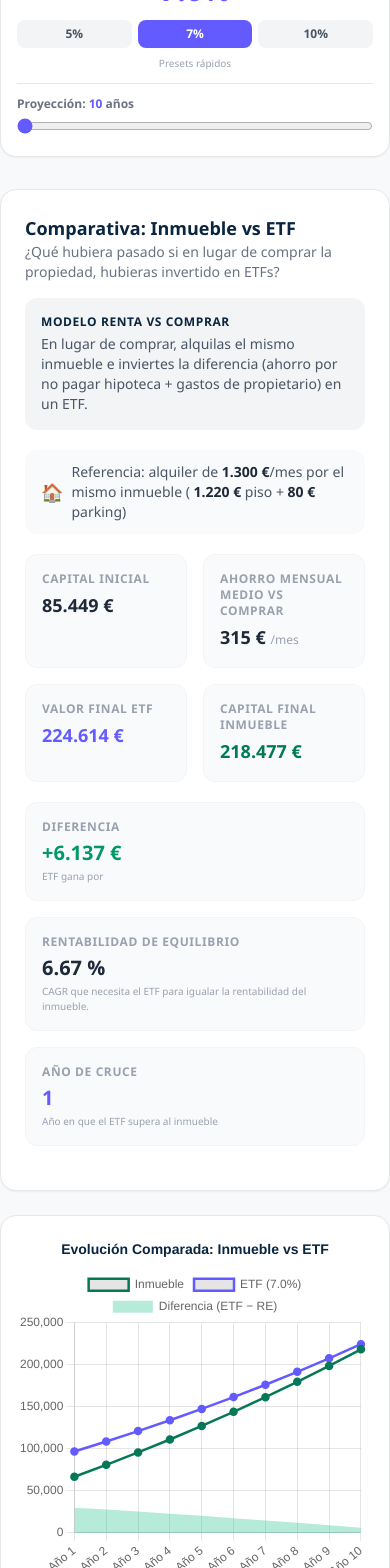
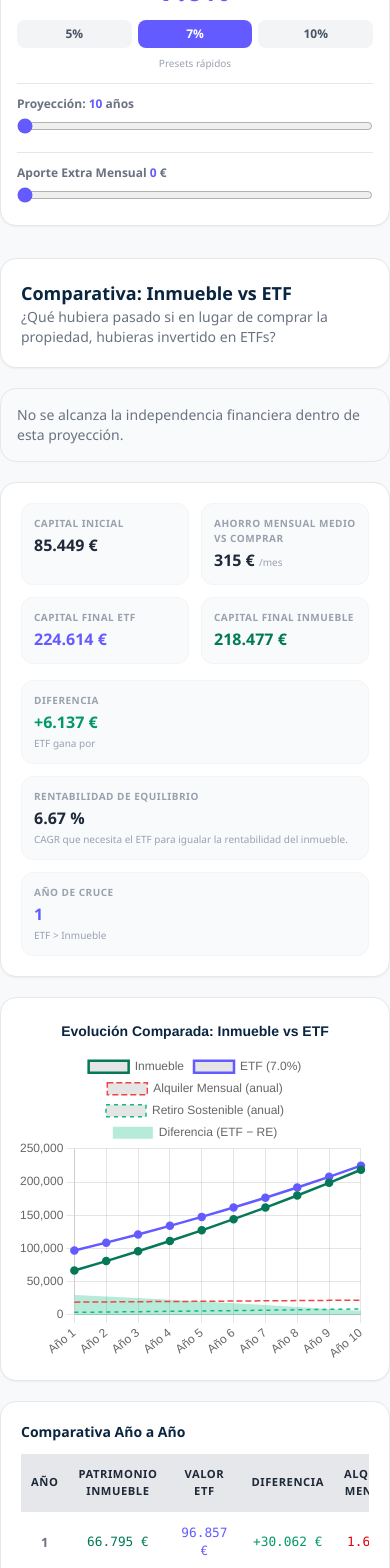
Before and after one commit to asblanco/real-state-simulator, a SvelteKit app: page /etf in a window 390 px wide. Shown: the part 432-2000 px from the top of the page. Built offline with nearby package versions, Linux system fonts and the light colour scheme.

Commit message:
feat: add FI year metric, extra monthly contribution, and ETF page redesign

```diff
--- a/src/lib/constants.ts
+++ b/src/lib/constants.ts
@@ -17,6 +17,8 @@ export const ETF_CAGR_DEFAULT = 0.07;
 export const ETF_CAGR_MIN = 0.01;
 export const ETF_CAGR_MAX = 0.15;
 
+export const SWR_RATE = 0.04; // Safe withdrawal rate (4% rule, Trinity Study)
+
 import type { InputParams } from "./types";
 
 export const DEFAULT_PARAMS: InputParams = {
@@ -33,5 +35,6 @@ export const DEFAULT_PARAMS: InputParams = {
   hausgeldTotal: HAUSGELD_TOTAL,
   useFlatRate: false,
   reservaImprevistos: 100,
+  extraMonthlyContribution: 0,
   years: YEARS_DEFAULT,
 };
--- a/src/lib/etf-calculator.ts
+++ b/src/lib/etf-calculator.ts
@@ -1,5 +1,5 @@
 import type { InputParams, YearData, SummaryData, PurchaseCosts, EtfComparison, EtfYearData } from "./types";
-import { MONTHS_PER_YEAR } from "./constants";
+import { MONTHS_PER_YEAR, SWR_RATE } from "./constants";
 
 function etfFutureValue(
   initialCapital: number,
@@ -24,7 +24,7 @@ function computeMonthlyCashflows(
       const ingresoAlquiler = y.mensualPiso + y.mensualParking + y.umlageMensual;
       const costePropietario = y.hipotecaMensual + params.hausgeldTotal + params.reservaImprevistos;
       const diff = costePropietario - ingresoAlquiler;
-      cashflows.push(diff);
+      cashflows.push(diff + params.extraMonthlyContribution);
     }
   }
   return cashflows;
@@ -63,11 +63,15 @@ export function computeEtfComparison(
     etfValue = etfValue * (1 + monthlyRate) + monthlyCashflows[m];
     if ((m + 1) % MONTHS_PER_YEAR === 0) {
       const yearIdx = (m + 1) / MONTHS_PER_YEAR - 1;
+      const monthlyRentAtYear = years[yearIdx].ingresoWarmMensual;
+      const sustainableWithdrawal = etfValue * SWR_RATE / MONTHS_PER_YEAR;
       yearByYear.push({
         year: yearIdx + 1,
         etfValue: Math.round(etfValue),
         reTotalWealth: computeReWealthAtYear(params, years, yearIdx),
         monthlyContribution: Math.round(monthlyCashflows[m]),
+        monthlyRentAtYear: Math.round(monthlyRentAtYear),
+        sustainableWithdrawal: Math.round(sustainableWithdrawal),
       });
     }
   }
@@ -79,6 +83,16 @@ export function computeEtfComparison(
   for (const yy of yearByYear) {
     if (yy.etfValue >= yy.reTotalWealth) {
       crossoverYear = yy.year;
+      break;
+    }
+  }
+
+  let fiYear: number | null = null;
+  let fiMonthlyIncome = 0;
+  for (const yy of yearByYear) {
+    if (yy.sustainableWithdrawal >= yy.monthlyRentAtYear) {
+      fiYear = yy.year;
+      fiMonthlyIncome = yy.sustainableWithdrawal;
       break;
     }
   }
@@ -111,6 +125,8 @@ export function computeEtfComparison(
     gap: etfFinalValue - reFinalWealth,
     breakevenCagr,
     crossoverYear,
+    fiYear,
+    fiMonthlyIncome,
     yearByYear,
     scenario5: scenarioRate(0.05),
     scenario7: scenarioRate(0.07),
--- a/src/lib/locales/de.json
+++ b/src/lib/locales/de.json
@@ -163,7 +163,17 @@
   "etf.etf_value": "ETF-Wert",
   "etf.table_gap": "Differenz",
   "etf.avg_monthly_saving": "Durchschnittliche monatliche Ersparnis vs Kauf",
+  "etf.crossover": "Schnittpunkt-Jahr",
+  "etf.extra_contribution": "Zusätzlicher Monatsbeitrag",
 
   "etf.model_desc": "Miete vs Kauf Modell",
-  "etf.model_detail": "Statt zu kaufen, mieten Sie dieselbe Immobilie und investieren die Differenz (Einsparungen durch keine Hypothek + Eigentümerkosten) in einen ETF."
+  "etf.model_detail": "Statt zu kaufen, mieten Sie dieselbe Immobilie und investieren die Differenz (Einsparungen durch keine Hypothek + Eigentümerkosten) in einen ETF.",
+
+  "etf.fi_title": "Finanzielle Freiheit",
+  "etf.fi_year": "Jahr {year}",
+  "etf.fi_income": "{income} €/Monat nachhaltig",
+  "etf.fi_desc": "Ab Jahr {year} generiert Ihr ETF-Portfolio genügend passives Einkommen, um die Miete auf unbestimmte Zeit zu decken — ohne weitere Einzahlungen.",
+  "etf.fi_not_reached": "Finanzielle Freiheit innerhalb dieses Prognosezeitraums nicht erreicht.",
+  "etf.monthly_rent": "Monatsmiete",
+  "etf.sustainable_withdrawal": "Nachhaltige Entnahme"
 }
--- a/src/lib/locales/en.json
+++ b/src/lib/locales/en.json
@@ -163,7 +163,17 @@
   "etf.etf_value": "ETF Value",
   "etf.table_gap": "Gap",
   "etf.avg_monthly_saving": "Avg Monthly Savings vs Buying",
+  "etf.crossover": "Crossover Year",
+  "etf.extra_contribution": "Extra Monthly Contribution",
 
   "etf.model_desc": "Rent vs Buy Model",
-  "etf.model_detail": "Instead of buying, you rent the same property and invest the difference (savings from not paying mortgage + ownership costs) in an ETF."
+  "etf.model_detail": "Instead of buying, you rent the same property and invest the difference (savings from not paying mortgage + ownership costs) in an ETF.",
+
+  "etf.fi_title": "Financial Independence",
+  "etf.fi_year": "Year {year}",
+  "etf.fi_income": "{income} €/month sustainable",
+  "etf.fi_desc": "From year {year}, your ETF portfolio generates enough passive income to cover the rent indefinitely — no more contributions needed.",
+  "etf.fi_not_reached": "Financial independence not reached within this projection period.",
+  "etf.monthly_rent": "Monthly Rent",
+  "etf.sustainable_withdrawal": "Sustainable W/drawal"
 }
--- a/src/lib/locales/es.json
+++ b/src/lib/locales/es.json
@@ -163,7 +163,17 @@
   "etf.etf_value": "Valor ETF",
   "etf.table_gap": "Diferencia",
   "etf.avg_monthly_saving": "Ahorro Mensual Medio vs Comprar",
+  "etf.crossover": "Año de Cruce",
+  "etf.extra_contribution": "Aporte Extra Mensual",
 
   "etf.model_desc": "Modelo Renta vs Comprar",
-  "etf.model_detail": "En lugar de comprar, alquilas el mismo inmueble e inviertes la diferencia (ahorro por no pagar hipoteca + gastos de propietario) en un ETF."
+  "etf.model_detail": "En lugar de comprar, alquilas el mismo inmueble e inviertes la diferencia (ahorro por no pagar hipoteca + gastos de propietario) en un ETF.",
+
+  "etf.fi_title": "Independencia Financiera",
+  "etf.fi_year": "Año {year}",
+  "etf.fi_income": "{income} €/mes sostenibles",
+  "etf.fi_desc": "Desde el año {year}, tu cartera de ETFs genera ingresos pasivos suficientes para cubrir el alquiler indefinidamente — sin necesidad de seguir aportando.",
+  "etf.fi_not_reached": "No se alcanza la independencia financiera dentro de esta proyección.",
+  "etf.monthly_rent": "Alquiler Mensual",
+  "etf.sustainable_withdrawal": "Retiro Sostenible"
 }
--- a/src/lib/types.ts
+++ b/src/lib/types.ts
@@ -12,6 +12,7 @@ export interface InputParams {
   hausgeldTotal: number;
   useFlatRate: boolean;
   reservaImprevistos: number;
+  extraMonthlyContribution: number;
   years: number;
 }
 
@@ -67,6 +68,8 @@ export interface EtfYearData {
   etfValue: number;
   reTotalWealth: number;
   monthlyContribution: number;
+  monthlyRentAtYear: number;
+  sustainableWithdrawal: number;
 }
 
 export interface EtfComparison {
@@ -76,6 +79,8 @@ export interface EtfComparison {
   gap: number;
   breakevenCagr: number;
   crossoverYear: number | null;
+  fiYear: number | null;
+  fiMonthlyIncome: number;
   yearByYear: EtfYearData[];
   scenario5: number;
   scenario7: number;
--- a/src/routes/+layout.svelte
+++ b/src/routes/+layout.svelte
@@ -63,6 +63,13 @@
         <label class="block text-xs font-semibold text-gray-500 mb-1">{$t("slider.anos_proyeccion")} <span class="text-[#635BFF] font-bold">{$params.years}</span> {$t("slider.anos")}</label>
         <input type="range" min="10" max="30" step="1" value={$params.years}
           oninput={(e) => updateParam("years", parseInt(e.target.value))}
+          class="w-full accent-[#635BFF]">
+      </div>
+
+      <div class="pt-3 mt-3 border-t border-gray-200">
+        <label class="block text-xs font-semibold text-gray-500 mb-1">{$t("etf.extra_contribution")} <span class="text-[#635BFF] font-bold">{$params.extraMonthlyContribution}</span> €</label>
+        <input type="range" min="0" max="2000" step="50" value={$params.extraMonthlyContribution}
+          oninput={(e) => updateParam("extraMonthlyContribution", parseFloat(e.target.value))}
           class="w-full accent-[#635BFF]">
       </div>
     </aside>
--- a/src/routes/etf/+page.svelte
+++ b/src/routes/etf/+page.svelte
@@ -12,92 +12,100 @@
     return (n * 100).toFixed(2) + " %";
   }
 
+  function ti(key: string, vars: Record<string, string | number>): string {
+    let s = $t(key);
+    for (const [k, v] of Object.entries(vars)) {
+      s = s.replace(`{${k}}`, String(v));
+    }
+    return s;
+  }
+
   let diffData = $derived($etfComparison.yearByYear.map(y => y.etfValue - y.reTotalWealth));
   let gapColors = $derived(diffData.map(v => v >= 0 ? "rgba(16, 185, 129, 0.3)" : "rgba(239, 68, 68, 0.3)"));
-  let referenciaAlquiler = $derived($params.alquilerInicialPiso + $params.alquilerInicialParking);
+  let annualRentData = $derived($etfComparison.yearByYear.map(y => y.monthlyRentAtYear * 12));
+  let annualSwData = $derived($etfComparison.yearByYear.map(y => y.sustainableWithdrawal * 12));
 </script>
 
-<div class="space-y-6 pb-12">
+<div class="space-y-5 pb-12">
   <!-- HEADER -->
-  <div class="bg-white p-6 rounded-2xl border border-gray-200 shadow-xs">
-    <div class="flex items-start justify-between mb-4">
+  <div class="bg-white p-5 rounded-2xl border border-gray-200 shadow-xs">
     <div>
       <h3 class="text-lg font-bold text-[#0A2540]">{$t("etf.title")}</h3>
       <p class="text-sm text-gray-500">{$t("etf.subtitle")}</p>
     </div>
   </div>
 
-    <div class="bg-[#0A2540]/5 rounded-xl p-4 mb-5 text-sm text-gray-600">
-      <p class="font-bold text-[#0A2540] text-xs uppercase tracking-wider mb-1">{$t("etf.model_desc")}</p>
-      <p>{$t("etf.model_detail")}</p>
+  <!-- FINANCIAL INDEPENDENCE SECTION -->
+  {#if $etfComparison.fiYear}
+    <div class="bg-emerald-50 border border-emerald-200 rounded-2xl p-5">
+      <div class="flex items-start gap-4">
+        <div class="w-12 h-12 rounded-full bg-emerald-100 flex items-center justify-center text-2xl flex-shrink-0">🎯</div>
+        <div>
+          <p class="text-xs font-bold text-emerald-700 uppercase tracking-wider">{$t("etf.fi_title")}</p>
+          <div class="flex items-baseline gap-3 mt-1 flex-wrap">
+            <span class="text-3xl font-black text-emerald-800">{ti("etf.fi_year", { year: $etfComparison.fiYear })}</span>
+            <span class="text-xl font-bold text-emerald-600">— {ti("etf.fi_income", { income: $etfComparison.fiMonthlyIncome.toLocaleString("de-DE") })}</span>
           </div>
+          <p class="text-sm text-emerald-700 mt-1">{ti("etf.fi_desc", { year: $etfComparison.fiYear })}</p>
+        </div>
+      </div>
+    </div>
+  {:else}
+    <div class="bg-gray-50 border border-gray-200 rounded-2xl p-4">
+      <p class="text-sm text-gray-500">{$t("etf.fi_not_reached")}</p>
+    </div>
+  {/if}
 
-    <!-- REFERENCE RENT -->
-    <div class="bg-gray-50 rounded-xl px-4 py-3 mb-5 text-sm text-gray-600 flex items-center gap-2">
-      <span class="text-lg">🏠</span>
-      <span>
-        Referencia: alquiler de
-        <strong class="text-gray-800">{referenciaAlquiler.toLocaleString("de-DE")} €</strong>/mes
-        por el mismo inmueble (
-        <strong class="text-gray-800">{($params.alquilerInicialPiso).toLocaleString("de-DE")} €</strong> piso
-        {#if $params.alquilerInicialParking > 0}
-          + <strong class="text-gray-800">{$params.alquilerInicialParking} €</strong> parking
-        {/if})
-      </span>
+  <!-- KEY METRICS — compact -->
+  <div class="bg-white p-5 rounded-2xl border border-gray-200 shadow-xs space-y-4">
+    <div class="grid grid-cols-2 md:grid-cols-4 gap-3">
+      <div class="bg-gray-50 p-3 rounded-xl border border-gray-100">
+        <p class="text-[10px] font-bold text-gray-400 uppercase tracking-wider">{$t("etf.initial_capital")}</p>
+        <p class="text-base font-black text-gray-800 mt-0.5">{fmt($purchaseCosts.efectivoTotalNecesario)}</p>
       </div>
-
-    <!-- KEY METRICS -->
-    <div class="grid grid-cols-2 md:grid-cols-4 gap-4 mb-5">
-      <div class="bg-gray-50 p-4 rounded-xl border border-gray-100">
-        <p class="text-xs font-bold text-gray-400 uppercase tracking-wider">{$t("etf.initial_capital")}</p>
-        <p class="text-lg font-black text-gray-800 mt-1">{fmt($purchaseCosts.efectivoTotalNecesario)}</p>
+      <div class="bg-gray-50 p-3 rounded-xl border border-gray-100">
+        <p class="text-[10px] font-bold text-gray-400 uppercase tracking-wider">{$t("etf.avg_monthly_saving")}</p>
+        <p class="text-base font-black text-gray-800 mt-0.5">{fmt($etfComparison.avgMonthlyContribution)} <span class="text-[10px] text-gray-400 font-normal">/mes</span></p>
       </div>
-      <div class="bg-gray-50 p-4 rounded-xl border border-gray-100">
-        <p class="text-xs font-bold text-gray-400 uppercase tracking-wider">{$t("etf.avg_monthly_saving")}</p>
-        <p class="text-lg font-black text-gray-800 mt-1">{fmt($etfComparison.avgMonthlyContribution)} <span class="text-xs text-gray-400 font-normal">/mes</span></p>
+      <div class="bg-gray-50 p-3 rounded-xl border border-gray-100">
+        <p class="text-[10px] font-bold text-gray-400 uppercase tracking-wider">{$t("etf.etf_final")}</p>
+        <p class="text-base font-black text-[#635BFF] mt-0.5">{fmt($etfComparison.etfFinalValue)}</p>
       </div>
-      <div class="bg-gray-50 p-4 rounded-xl border border-gray-100">
-        <p class="text-xs font-bold text-gray-400 uppercase tracking-wider">{$t("etf.final_value")} ETF</p>
-        <p class="text-lg font-black text-[#635BFF] mt-1">{fmt($etfComparison.etfFinalValue)}</p>
-      </div>
-      <div class="bg-gray-50 p-4 rounded-xl border border-gray-100">
-        <p class="text-xs font-bold text-gray-400 uppercase tracking-wider">{$t("etf.re_final")}</p>
-        <p class="text-lg font-black text-emerald-700 mt-1">{fmt($etfComparison.reFinalWealth)}</p>
+      <div class="bg-gray-50 p-3 rounded-xl border border-gray-100">
+        <p class="text-[10px] font-bold text-gray-400 uppercase tracking-wider">{$t("etf.re_final")}</p>
+        <p class="text-base font-black text-emerald-700 mt-0.5">{fmt($etfComparison.reFinalWealth)}</p>
       </div>
     </div>
 
-    <!-- GAP + BREAKEVEN + CROSSOVER -->
-    <div class="grid grid-cols-1 md:grid-cols-3 gap-4 mb-5">
-      <div class="bg-gray-50 p-4 rounded-xl border border-gray-100">
-        <p class="text-xs font-bold text-gray-400 uppercase tracking-wider">{$t("etf.gap")}</p>
-        <p class="text-xl font-black mt-1 {$etfComparison.gap >= 0 ? 'text-emerald-600' : 'text-orange-600'}">
+    <!-- GAP + BREAKEVEN + CROSSOVER — compact row -->
+    <div class="grid grid-cols-1 md:grid-cols-3 gap-3">
+      <div class="bg-gray-50 p-3 rounded-xl border border-gray-100">
+        <p class="text-[10px] font-bold text-gray-400 uppercase tracking-wider">{$t("etf.gap")}</p>
+        <p class="text-base font-black mt-0.5 {$etfComparison.gap >= 0 ? 'text-emerald-600' : 'text-orange-600'}">
           {$etfComparison.gap >= 0 ? '+' : ''}{fmt($etfComparison.gap)}
         </p>
         <p class="text-[10px] text-gray-400 mt-0.5">
           {$etfComparison.gap >= 0 ? $t("etf.wins") : $t("etf.re_wins")}
         </p>
       </div>
-      <div class="bg-gray-50 p-4 rounded-xl border border-gray-100">
-        <p class="text-xs font-bold text-gray-400 uppercase tracking-wider">{$t("etf.breakeven")}</p>
-        <p class="text-xl font-black text-gray-800 mt-1">{Number.isFinite($etfComparison.breakevenCagr) ? pct($etfComparison.breakevenCagr) : "—"}</p>
+      <div class="bg-gray-50 p-3 rounded-xl border border-gray-100">
+        <p class="text-[10px] font-bold text-gray-400 uppercase tracking-wider">{$t("etf.breakeven")}</p>
+        <p class="text-base font-black text-gray-800 mt-0.5">{Number.isFinite($etfComparison.breakevenCagr) ? pct($etfComparison.breakevenCagr) : "—"}</p>
         <p class="text-[10px] text-gray-400 mt-0.5">{$t("etf.breakeven_desc")}</p>
       </div>
-      <div class="bg-gray-50 p-4 rounded-xl border border-gray-100">
-        <p class="text-xs font-bold text-gray-400 uppercase tracking-wider">Año de cruce</p>
-        <p class="text-xl font-black mt-1 {$etfComparison.crossoverYear ? 'text-[#635BFF]' : 'text-gray-400'}">
-          {$etfComparison.crossoverYear ? $etfComparison.crossoverYear : "Nunca"}
+      <div class="bg-gray-50 p-3 rounded-xl border border-gray-100">
+        <p class="text-[10px] font-bold text-gray-400 uppercase tracking-wider">{$t("etf.crossover")}</p>
+        <p class="text-base font-black mt-0.5 {$etfComparison.crossoverYear ? 'text-[#635BFF]' : 'text-gray-400'}">
+          {$etfComparison.crossoverYear ? $etfComparison.crossoverYear : "—"}
         </p>
         <p class="text-[10px] text-gray-400 mt-0.5">
-          {$etfComparison.crossoverYear
-            ? "Año en que el ETF supera al inmueble"
-            : "El inmueble siempre gana con estas condiciones"}
+          {$etfComparison.crossoverYear ? "ETF > Inmueble" : "ETF < Inmueble"}
         </p>
       </div>
     </div>
-
   </div>
 
-  <!-- COMPARISON CHART WITH SHADED AREA -->
+  <!-- COMPARISON CHART + RENT / SW LINES -->
   <div class="bg-white p-4 rounded-2xl border border-gray-200 shadow-xs h-96">
     <Chart
       type="line"
@@ -122,6 +130,24 @@
           pointBackgroundColor: "rgb(99, 91, 255)",
         },
         {
+          label: $t("etf.monthly_rent") + " (anual)",
+          data: annualRentData,
+          borderColor: "rgb(239, 68, 68)",
+          borderWidth: 1.5,
+          borderDash: [6, 3],
+          fill: false,
+          pointRadius: 0,
+        },
+        {
+          label: $t("etf.sustainable_withdrawal") + " (anual)",
+          data: annualSwData,
+          borderColor: "rgb(16, 185, 129)",
+          borderWidth: 1.5,
+          borderDash: [4, 4],
+          fill: false,
+          pointRadius: 0,
+        },
+        {
           label: "Diferencia (ETF − RE)",
           data: diffData,
           backgroundColor: gapColors,
@@ -135,8 +161,8 @@
   </div>
 
   <!-- YEAR TABLE -->
-  <div class="bg-white p-6 rounded-2xl border border-gray-200 shadow-xs">
-    <h3 class="text-sm font-bold text-[#0A2540] mb-4">{$t("etf.year_table")}</h3>
+  <div class="bg-white p-5 rounded-2xl border border-gray-200 shadow-xs">
+    <h3 class="text-sm font-bold text-[#0A2540] mb-3">{$t("etf.year_table")}</h3>
     <div class="overflow-x-auto max-h-80 overflow-y-auto">
       <table class="w-full text-left border-collapse fin-table">
         <thead class="sticky top-0 z-10">
@@ -145,16 +171,22 @@
             <th class="text-center bg-gray-200">{$t("etf.re_wealth")}</th>
             <th class="text-center bg-gray-200">{$t("etf.etf_value")}</th>
             <th class="text-center bg-gray-200">{$t("etf.table_gap")}</th>
+            <th class="text-center bg-gray-200">{$t("etf.monthly_rent")}</th>
+            <th class="text-center bg-gray-200">{$t("etf.sustainable_withdrawal")}</th>
           </tr>
         </thead>
         <tbody>
           {#each $etfComparison.yearByYear as y, i}
-            <tr class="{i % 2 === 0 ? 'bg-white' : 'bg-[#F9FAFB]'}">
+            <tr class="{i % 2 === 0 ? 'bg-white' : 'bg-[#F9FAFB]'} {y.sustainableWithdrawal >= y.monthlyRentAtYear ? 'bg-emerald-50' : ''}">
               <td class="text-center font-bold text-gray-500 text-sm">{y.year}</td>
               <td class="text-center font-mono text-sm text-emerald-700">{fmt(y.reTotalWealth)}</td>
               <td class="text-center font-mono text-sm text-[#635BFF]">{fmt(y.etfValue)}</td>
               <td class="text-center font-mono text-sm {y.etfValue - y.reTotalWealth >= 0 ? 'text-emerald-600' : 'text-orange-600'}">
                 {y.etfValue - y.reTotalWealth >= 0 ? '+' : ''}{fmt(y.etfValue - y.reTotalWealth)}
+              </td>
+              <td class="text-center font-mono text-sm text-red-600">{fmt(y.monthlyRentAtYear)}</td>
+              <td class="text-center font-mono text-sm {y.sustainableWithdrawal >= y.monthlyRentAtYear ? 'text-emerald-600 font-bold' : 'text-gray-500'}">
+                {fmt(y.sustainableWithdrawal)}
               </td>
             </tr>
           {/each}
```
Lines whose indentation alone changed are shown as unchanged.
